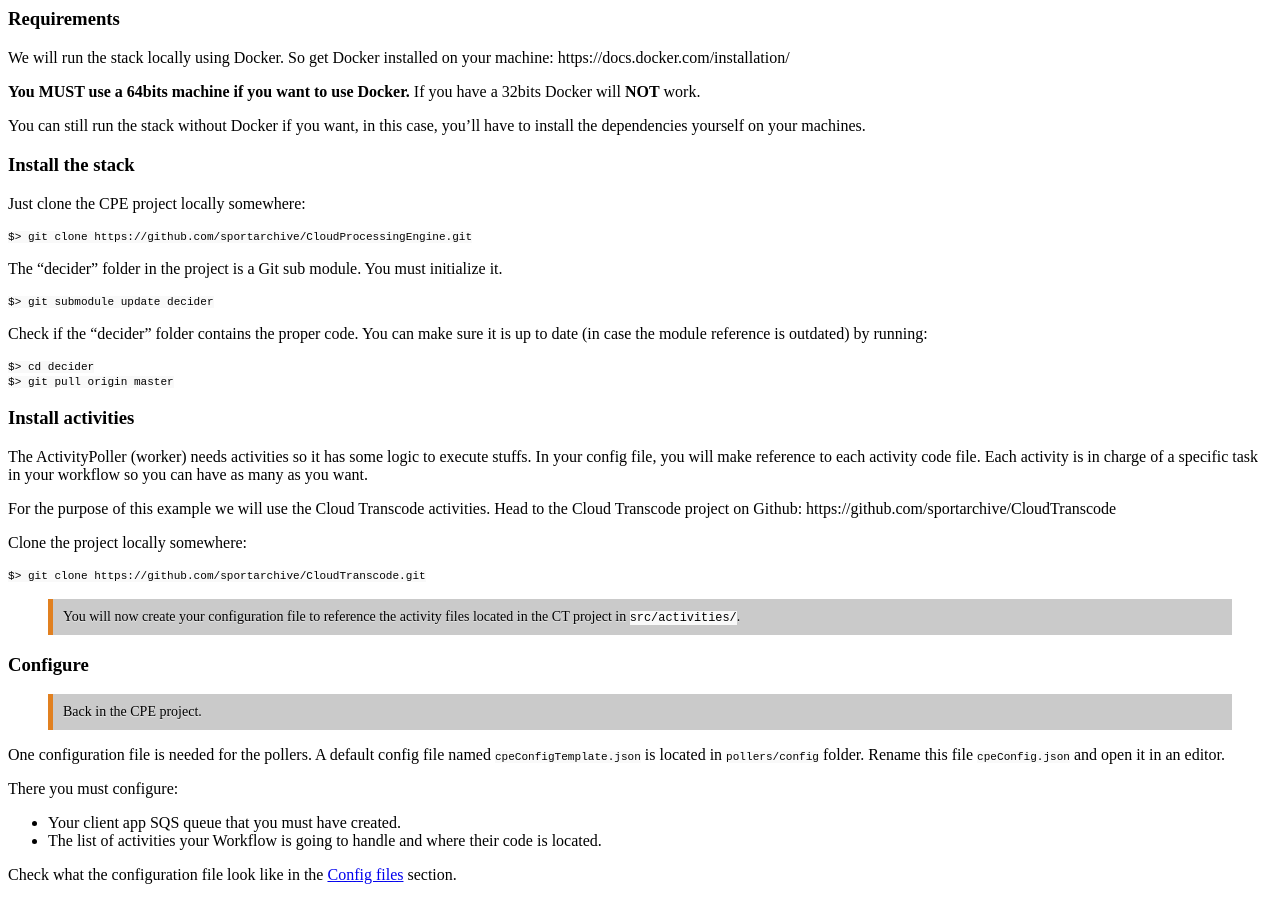
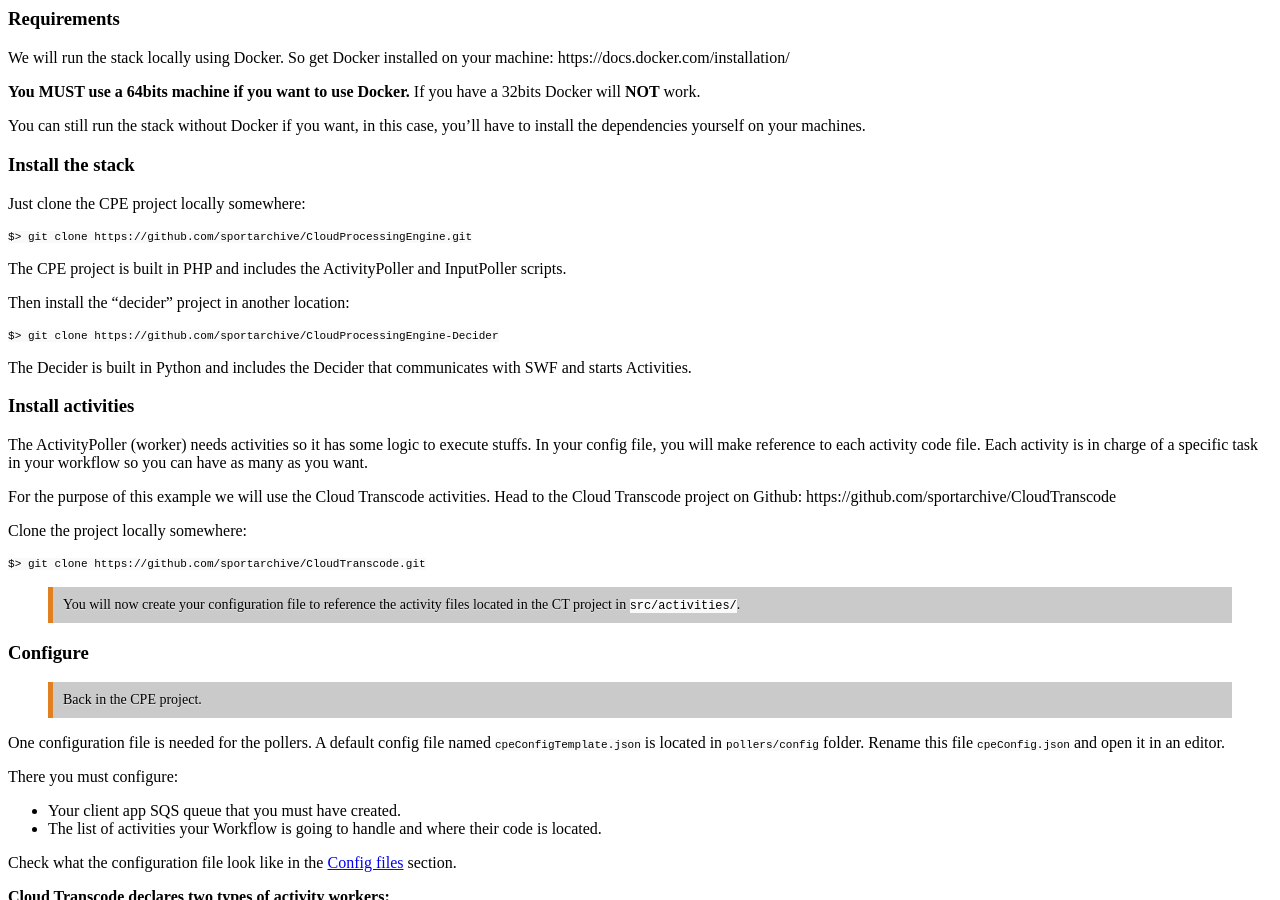
Before and after one commit to bfansports/CloudProcessingEngine, a Jekyll site: the page built from _posts/2015-05-05-configure.md, in a window 1280 px wide and 900 px high, scrolled down 632 px. Built offline with Jekyll 4.4.1, drawn with Linux system fonts in a browser that asks for light colours; Markdown is read by kramdown in place of the engine named in the settings; a style sheet for code colours, icons or effects is not loaded.

Commit message:
Update doc

```diff
--- a/_posts/2015-05-05-configure.md
+++ b/_posts/2015-05-05-configure.md
@@ -22,14 +22,13 @@ Just clone the CPE project locally somewhere:
 
     $> git clone https://github.com/sportarchive/CloudProcessingEngine.git
 
-The "decider" folder in the project is a Git sub module. You must initialize it.
+The CPE project is built in PHP and includes the ActivityPoller and InputPoller scripts.
 
-    $> git submodule update decider
+Then install the "decider" project in another location:
 
-Check if the "decider" folder contains the proper code. You can make sure it is up to date (in case the module reference is outdated) by running:
+    $> git clone https://github.com/sportarchive/CloudProcessingEngine-Decider
 
-    $> cd decider
-    $> git pull origin master
+The Decider is built in Python and includes the Decider that communicates with SWF and starts Activities.
 
 ### Install activities
 
```
